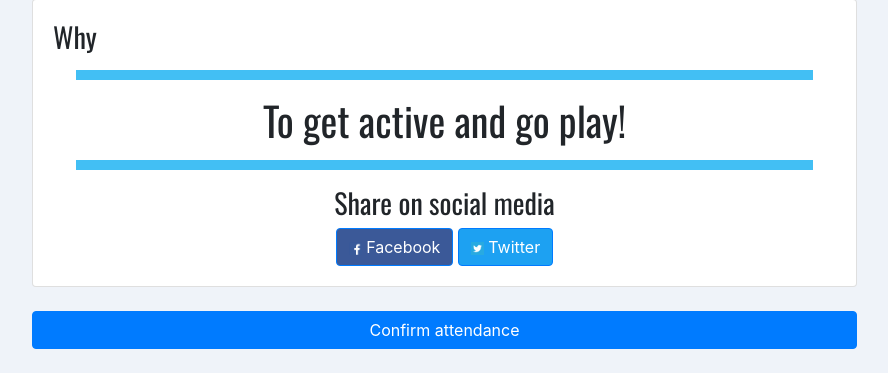
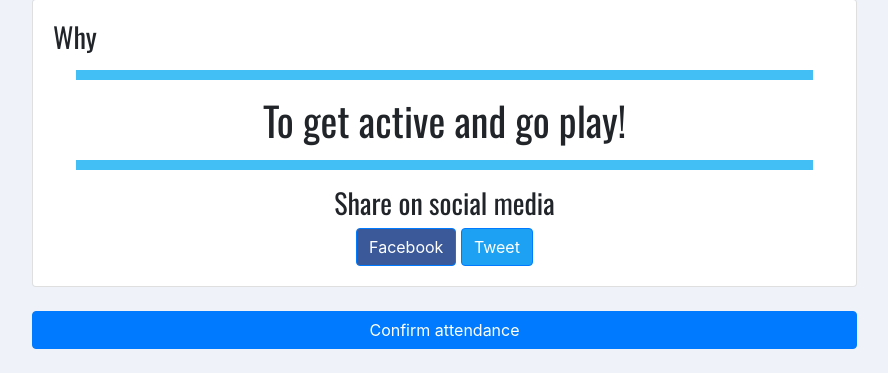
Before and after one commit to jrodowick/SeniorProject, a Django app: page /events/view/1/ in a window 1280 px wide. Shown: the part 1644-2017 px from the top of the page, without its empty margins (338-1226 px from the left). Run offline with Django 3.2, Linux system fonts and the light colour scheme; tables that the repository leaves empty hold one stand-in row (values such as "Sample post"); some libraries are stand-ins or nearby versions.

Commit message:
Adds new FB creds and add Tweet button to share on Twitter

```diff
--- a/SeniorProj/settings.py
+++ b/SeniorProj/settings.py
@@ -152,7 +152,7 @@ LOGOUT_REDIRECT_URL = '/'
 SOCIAL_AUTH_GOOGLE_OAUTH2_KEY ='115949803790-9gfcrtn5h06141mpj8a93n922mtbnrfc.apps.googleusercontent.com'  #Paste CLient Key
 SOCIAL_AUTH_GOOGLE_OAUTH2_SECRET = 's0XpHRTAyLhhNQHQX-tn_wSg'
 
-SOCIAL_AUTH_FACEBOOK_KEY = '2063607537041842'
-SOCIAL_AUTH_FACEBOOK_SECRET = 'f8abb35a56216208b02e3a8f835d75a7'
+SOCIAL_AUTH_FACEBOOK_KEY = '263796084311987'
+SOCIAL_AUTH_FACEBOOK_SECRET = '7d4d1bd0b81832188462a83b22138daf'
 
 GEOPOSITION_GOOGLE_MAPS_API_KEY = 'AIzaSyBz8pNaXo0A-z_7BSD-S_KZ7EafjbvdQsY'
--- a/gagp/templates/event_info.html
+++ b/gagp/templates/event_info.html
@@ -173,8 +173,8 @@
             <hr class="style1">
             <div class="text-center">
               <h3>Share on social media</h3>
-              <button type="button" class="btn btn-primary" style="background-color:#3b5998"><img src="{% static 'images/facebook-signin.png' %}" style="width:1vw;height:auto;"> Facebook</button>
-              <button type="button" class="btn btn-primary" style="background-color:#1da1f2"><img src="{% static 'images/twitter.png' %}" style="width:1vw;height:auto;"> Twitter</button>
+              <button type="button" class="btn btn-primary" style="background-color:#3b5998"> Facebook</button>
+              <a class="twitter-share-button btn btn-primary" id="twitterBtn" style="background-color:#1da1f2" href="https://twitter.com/intent/tweet?text=">Tweet</a>
             </div>
 
           </div>
@@ -223,4 +223,12 @@
 
 {% block scripts %}
 <script src="{% static 'js/events.js' %}"></script>
+<script type="text/javascript">
+  $(document).ready(function() {
+    var href = document.getElementById("twitterBtn").href;
+    href += 'Check%20out%20this%20sweet%20event%20on%20';
+    href += window.location.href;
+    document.getElementById("twitterBtn").href = href;
+  })
+</script>
 {% endblock %}
```
